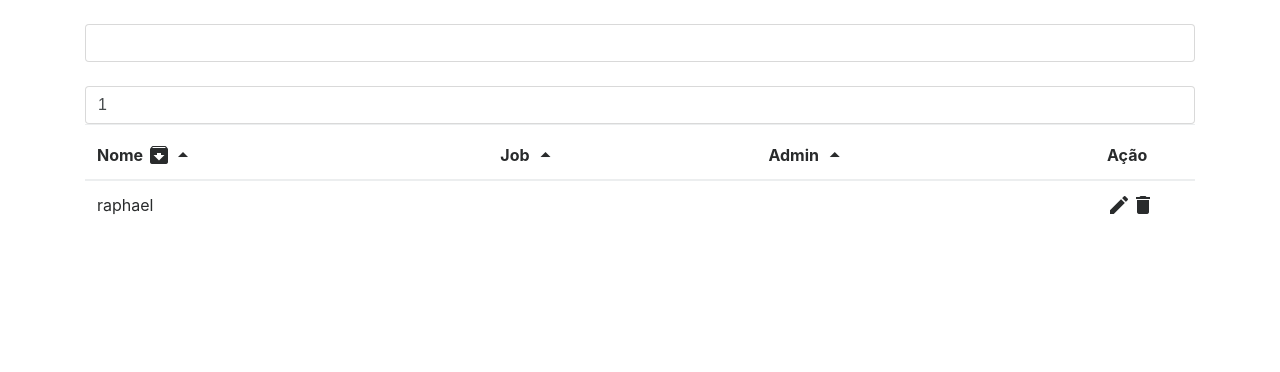
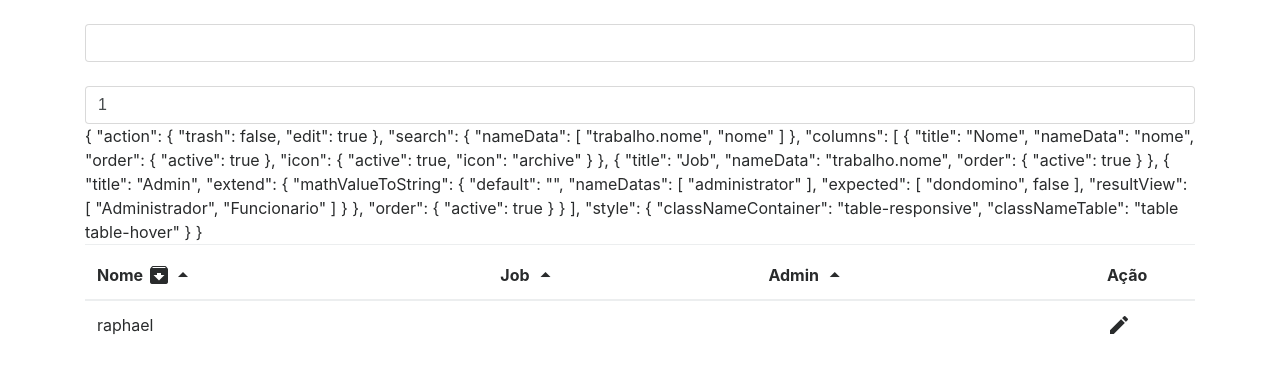
Before and after one commit to raphaelkieling/table-ng-quick, an Angular app: page / in a window 1280 px wide. Shown: the top 372 px of the page. Built offline with nearby package versions, Linux system fonts and the light colour scheme.

Commit message:
agora ten a possibilidade de esconder o editar e o trash icon

```diff
--- a/package.json
+++ b/package.json
@@ -1,6 +1,6 @@
 {
   "name": "table-ng-quick",
-  "version": "1.0.1",
+  "version": "1.0.3",
   "license": "MIT",
   "scripts": {
     "ng": "ng",
@@ -14,11 +14,13 @@
   },
   "dependencies": {
     "@angular/animations": "^5.0.0",
+    "@angular/cdk": "^5.1.0",
     "@angular/common": "^5.0.0",
     "@angular/compiler": "^5.0.0",
     "@angular/core": "^5.0.0",
     "@angular/forms": "^5.0.0",
     "@angular/http": "^5.0.0",
+    "@angular/material": "^5.1.0",
     "@angular/platform-browser": "^5.0.0",
     "@angular/platform-browser-dynamic": "^5.0.0",
     "@angular/router": "^5.0.0",
--- a/src/app/app.component.ts
+++ b/src/app/app.component.ts
@@ -26,6 +26,10 @@ export class AppComponent {
     };
 
     this.config = {
+      action: {
+        trash: false,
+        edit: true
+      },
       search: {
         nameData: ['trabalho.nome', 'nome']
       },
--- a/src/app/components/table/model/table.ts
+++ b/src/app/components/table/model/table.ts
@@ -2,6 +2,12 @@ export interface Table {
   columns: Column[];
   search?: SearchConfig;
   style?: StyleTable;
+  action?: Action;
+}
+
+export interface Action {
+  edit: boolean;
+  trash: boolean;
 }
 
 export interface StyleTable {
--- a/src/app/components/table/table.component.html
+++ b/src/app/components/table/table.component.html
@@ -1,3 +1,5 @@
+{{config | json}}
+
 <div [class]="config.style?.classNameContainer" *ngIf="config?.columns">
   <table [class]="config.style?.classNameTable">
     <thead [class]="config.style?.classNameTableHead">
@@ -23,8 +25,8 @@
         </td>
 
         <td *ngIf='activeAction' style="min-width:100px; ">
-          <i class="material-icons " (click)="editEvent(objeto) ">edit</i>
-          <i class="material-icons " (click)="deleteEvent(objeto[id]) ">delete</i>
+          <i *ngIf='config?.action?.edit' class="material-icons " (click)="editEvent(objeto) ">edit</i>
+          <i *ngIf='config?.action?.trash' class="material-icons " (click)="deleteEvent(objeto[id]) ">delete</i>
         </td>
 
       </tr>
--- a/src/app/components/table/table.component.ts
+++ b/src/app/components/table/table.component.ts
@@ -37,6 +37,13 @@ export class TableComponent {
   ngOnInit() {
     this.config.search = this.config.search ? this.config.search : this.tableConfigS.search;
     this.config.style = this.config.style ? this.config.style : this.tableConfigS.style;
+
+    if (!this.config.action) {
+      this.config.action = {
+        edit: true,
+        trash: true
+      };
+    }
   }
   // tslint:disable-next-line:use-life-cycle-interface
   ngOnChanges(change) {
```
Also changed, not shown: 1 other file (tests, documents, lock files or other folders).
